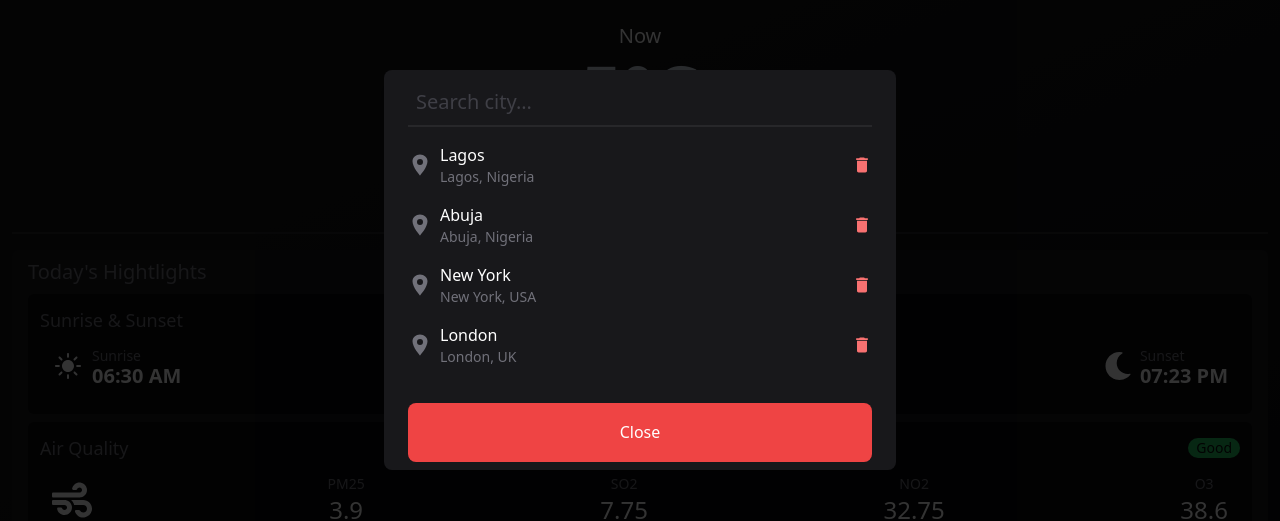
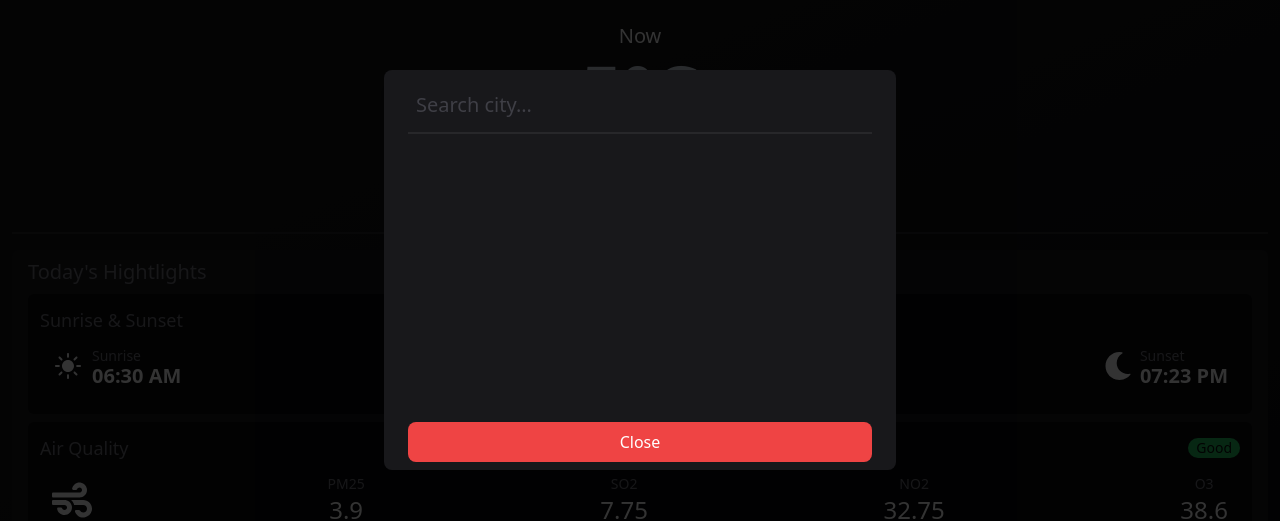
Before and after one commit to jvictordev1/weathernow, a React (Vite) app: page / in a window 1280 px wide. Both pictures are taken after a click on the button 1132 px from the left and 59 px from the top of the page. Shown: the part 130-651 px from the top of the page. Built offline with nearby package versions, Linux system fonts and the light colour scheme.

Commit message:
feat: geocoding api integration

```diff
--- a/package.json
+++ b/package.json
@@ -14,6 +14,7 @@
     "@nextui-org/dropdown": "^2.1.26",
     "@radix-ui/react-dialog": "^1.1.1",
     "@radix-ui/react-slot": "^1.1.0",
+    "axios": "^1.7.2",
     "class-variance-authority": "^0.7.0",
     "clsx": "^2.1.1",
     "embla-carousel-react": "^8.1.6",
--- /dev/null
+++ b/src/api/geocoding_api.ts
@@ -0,0 +1,7 @@
+import axios from "axios";
+
+const geoInstance = axios.create({
+  baseURL: "http://api.openweathermap.org/geo/1.0/",
+});
+
+export default geoInstance;
--- /dev/null
+++ b/src/common/types.ts
@@ -0,0 +1,7 @@
+export interface CityInterface {
+  name: string;
+  country: string;
+  lat: number;
+  lon: number;
+  state?: string;
+}
--- /dev/null
+++ b/src/components/Loader/index.tsx
@@ -0,0 +1,52 @@
+interface LoaderInterface {
+  visibility: boolean;
+}
+
+import { motion } from "framer-motion";
+
+export default function PulsatingDots({ visibility }: LoaderInterface) {
+  return (
+    <div className={visibility ? "flex items-center justify-center" : "hidden"}>
+      <div className="flex space-x-2">
+        <motion.div
+          className="h-3 w-3 rounded-full bg-white"
+          animate={{
+            scale: [1, 1.5, 1],
+            opacity: [0.5, 1, 0.5],
+          }}
+          transition={{
+            duration: 1,
+            ease: "easeInOut",
+            repeat: Infinity,
+          }}
+        />
+        <motion.div
+          className="h-3 w-3 rounded-full bg-white"
+          animate={{
+            scale: [1, 1.5, 1],
+            opacity: [0.5, 1, 0.5],
+          }}
+          transition={{
+            duration: 1,
+            ease: "easeInOut",
+            repeat: Infinity,
+            delay: 0.3,
+          }}
+        />
+        <motion.div
+          className="h-3 w-3 rounded-full bg-white"
+          animate={{
+            scale: [1, 1.5, 1],
+            opacity: [0.5, 1, 0.5],
+          }}
+          transition={{
+            duration: 1,
+            ease: "easeInOut",
+            repeat: Infinity,
+            delay: 0.6,
+          }}
+        />
+      </div>
+    </div>
+  );
+}
--- a/src/components/Navbar/index.tsx
+++ b/src/components/Navbar/index.tsx
@@ -5,12 +5,15 @@ import {
   DropdownTrigger,
 } from "@nextui-org/dropdown";
 import { DialogTrigger } from "@radix-ui/react-dialog";
-import { useState } from "react";
+import { useEffect, useState } from "react";
 import { FaGithub, FaSun } from "react-icons/fa";
 import { IoMdSearch } from "react-icons/io";
 import { IoLocationSharp, IoMenu } from "react-icons/io5";
-import { MdDelete, MdGpsFixed } from "react-icons/md";
+import { MdGpsFixed } from "react-icons/md";
+import geoInstance from "../../api/geocoding_api";
 import reducedlogo from "../../assets/reducedlogo.svg";
+import { CityInterface } from "../../common/types";
+import Loader from "../Loader";
 import {
   Dialog,
   DialogClose,
@@ -21,48 +24,58 @@ import {
 
 export default function Navbar() {
   const [isCurrentLocationActive, setIsCurrentLocationActive] = useState(false);
-  const cities = [
-    {
-      city: "Lagos",
-      state: "Lagos",
-      country: "Nigeria",
-    },
-    {
-      city: "Abuja",
-      state: "Abuja",
-      country: "Nigeria",
-    },
-    {
-      city: "New York",
-      state: "New York",
-      country: "USA",
-    },
-    {
-      city: "London",
-      state: "London",
-      country: "UK",
-    },
-  ];
+  const [searchedCity, setSearchedCity] = useState("");
+  const [loaderVisibility, setLoaderVisibility] = useState(false);
+  const [cities, setCities] = useState<CityInterface[]>([]);
+  useEffect(() => {
+    if (searchedCity) {
+      setLoaderVisibility(true);
+      const data = setTimeout(() => {
+        geoInstance
+          .get(
+            `direct?q=${searchedCity}&limit=10&appid=${process.env.REACT_APP_OPENWEATHER_API_KEY}`
+          )
+          .then((res) => {
+            setCities(res.data);
+          })
+          .catch((err) => {
+            console.log(err);
+          })
+          .finally(() => {
+            setLoaderVisibility(false);
+          });
+      }, 500);
+      return () => {
+        clearTimeout(data);
+        setLoaderVisibility(false);
+      };
+    }
+    setCities([]);
+    setLoaderVisibility(false);
+  }, [searchedCity]);
   return (
     <Dialog>
-      <DialogContent className="h-1/2 bg-zinc-900 py-2 border-0 w-4/5 rounded-xl">
+      <DialogContent className="flex flex-col justify-between h-1/2 bg-zinc-900 py-2 border-0 w-4/5 rounded-xl">
         <DialogTitle className="hidden">Search city Dialog</DialogTitle>
-        <section className="flex items-center border-b-2 border-zinc-800">
+        <section className="flex h-14 items-center border-b-2 border-zinc-800">
           <input
             type="text"
             name="city"
             id="city"
             placeholder="Search city..."
             className="w-full text-white bg-transparent font-medium text-xl border-zinc-800 placeholder:text-zinc-700 focus:border-white rounded-xl px-2 outline-none"
+            onChange={(e) => setSearchedCity(e.target.value)}
+            value={searchedCity}
           />
+          <Loader visibility={loaderVisibility} />
         </section>
-        <section className="h-full">
-          <ul className="flex flex-col text-white font-medium text-md gap-4">
+        <section className="flex flex-col items-center">
+          <ul className="flex w-full flex-col text-white font-medium h-56 text-md overflow-scroll gap-4">
             {cities.map((city) => {
               return (
                 <li
                   className="flex items-center justify-between"
-                  key={city.city}
+                  key={city.lat + city.lon}
                 >
                   <button
                     // onClick={() => changePage(!currentPageValue)}
@@ -70,14 +83,12 @@ export default function Navbar() {
                   >
                     <IoLocationSharp className="size-6 text-zinc-500" />
                     <div className="flex items-start flex-col">
-                      <h3>{city.city}</h3>
+                      <h3>{city.name}</h3>
                       <p className="text-zinc-500 text-sm">
-                        {city.state}, {city.country}
+                        {city.state ? `${city.state}, ` : null}
+                        {city.country}
                       </p>
                     </div>
-                  </button>
-                  <button type="button" title="Click to delete">
-                    <MdDelete className="size-5 text-red-400" />
                   </button>
                 </li>
               );
--- a/vite.config.ts
+++ b/vite.config.ts
@@ -1,13 +1,21 @@
 import react from "@vitejs/plugin-react";
 import path from "path";
-import { defineConfig } from "vite";
+import { defineConfig, loadEnv } from "vite";
 
 // https://vitejs.dev/config/
-export default defineConfig({
-  plugins: [react()],
-  resolve: {
-    alias: {
-      "@": path.resolve(__dirname, "./src"),
+export default defineConfig(({ mode }) => {
+  const env = loadEnv(mode, process.cwd(), "");
+  return {
+    define: {
+      "process.env.REACT_APP_OPENWEATHER_API_KEY": JSON.stringify(
+        env.REACT_APP_OPENWEATHER_API_KEY
+      ),
     },
-  },
+    plugins: [react()],
+    resolve: {
+      alias: {
+        "@": path.resolve(__dirname, "./src"),
+      },
+    },
+  };
 });
```
Also changed, not shown: 2 other files (tests, documents, lock files or other folders).
